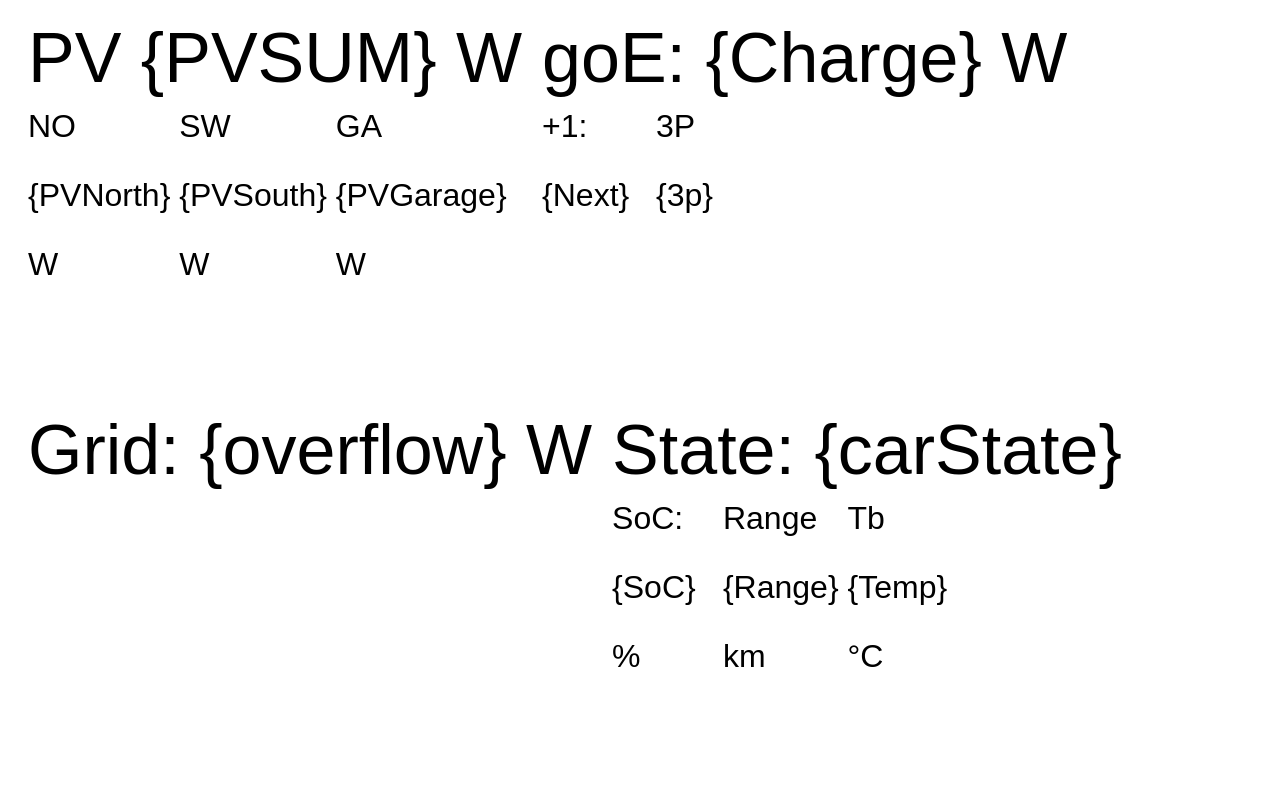
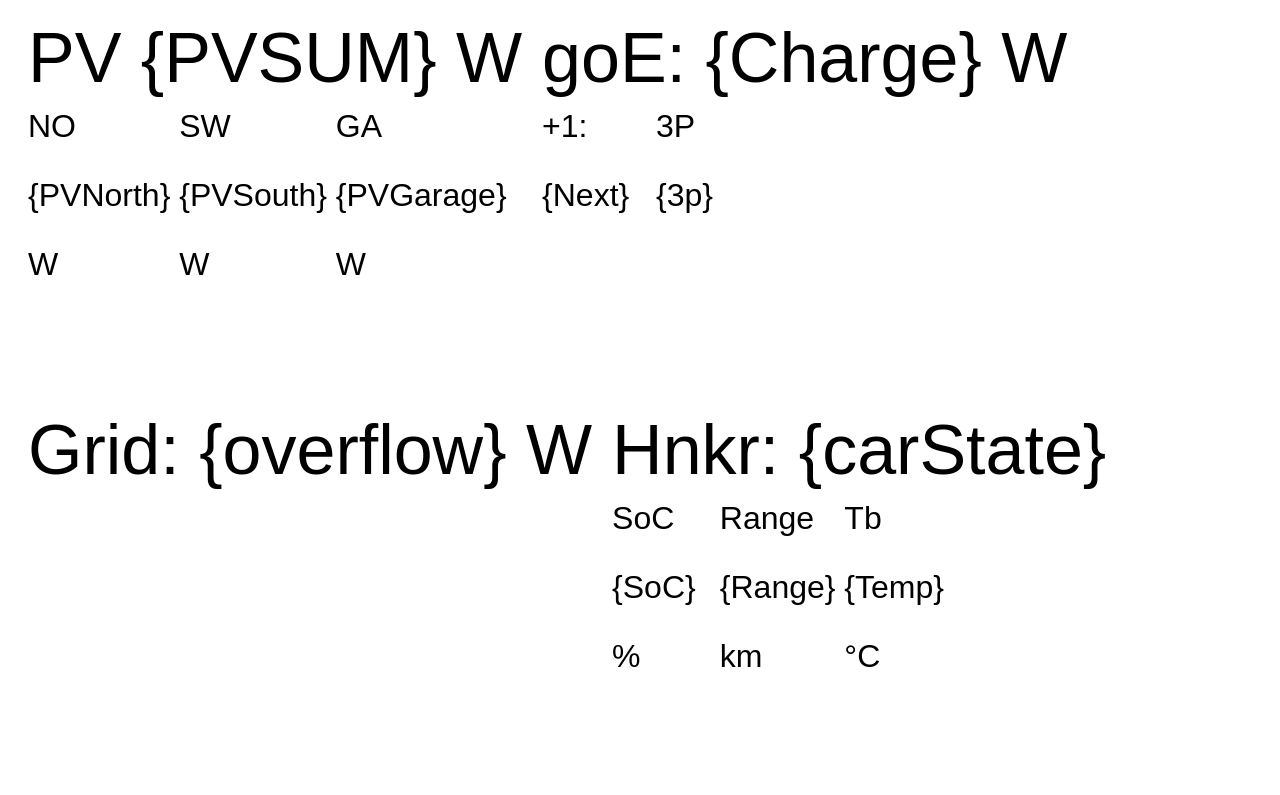
Before and after one commit to stdwanze/counterstat, a website: page portaltemplate.html in a window 1280 px wide. Drawn offline with Linux system fonts and the light colour scheme.

Commit message:
template

```diff
--- a/portaltemplate.html
+++ b/portaltemplate.html
@@ -30,9 +30,9 @@
             </div>
         </div>
         <div id="car" class="module">
-            <span class="big element">State: {carState} </span>
+            <span class="big element">Hnkr: {carState} </span>
             <div class="nested">
-                <span class="small element"> SoC: </p>{SoC} </p>%</span>
+                <span class="small element"> SoC </p>{SoC} </p>%</span>
                 <span class="small element"> Range </p>{Range} </p>km</span>
                 <span class="small element"> Tb </p>{Temp} </p>°C</span>
             </div>
```
